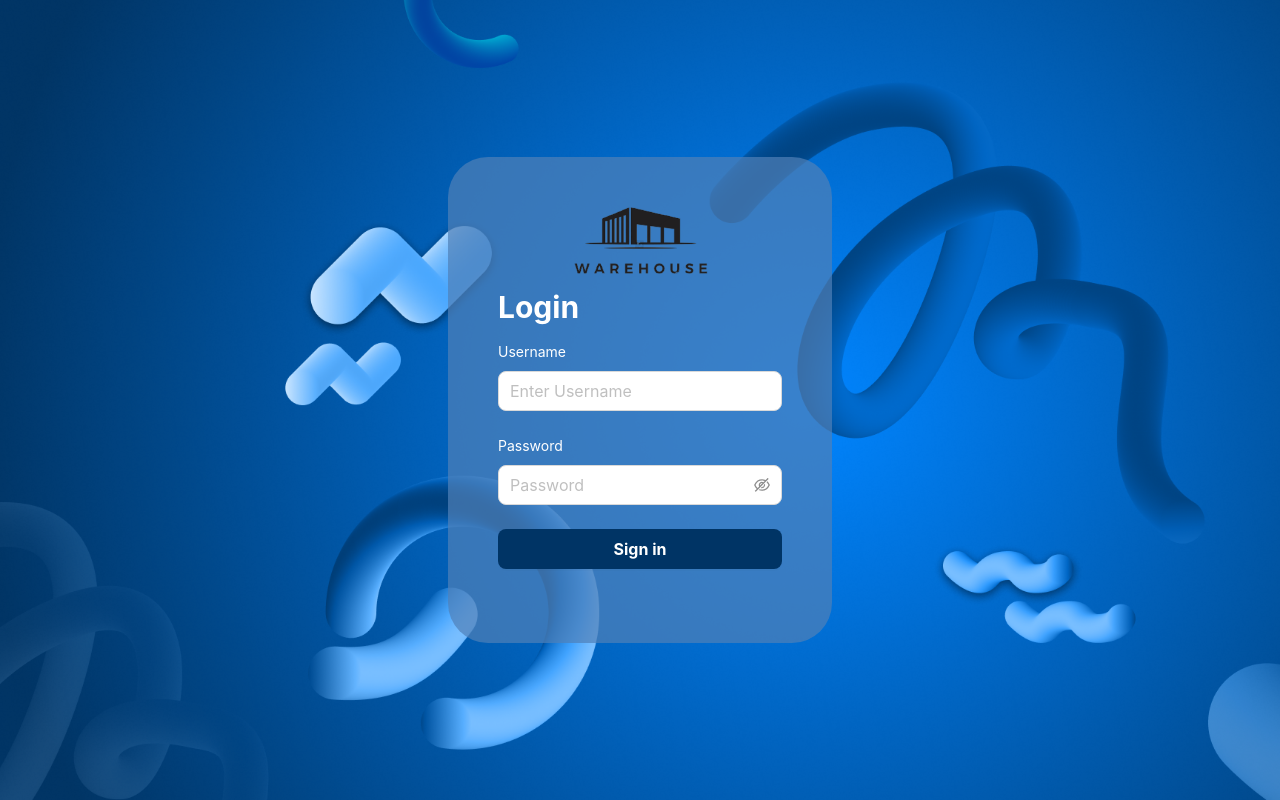
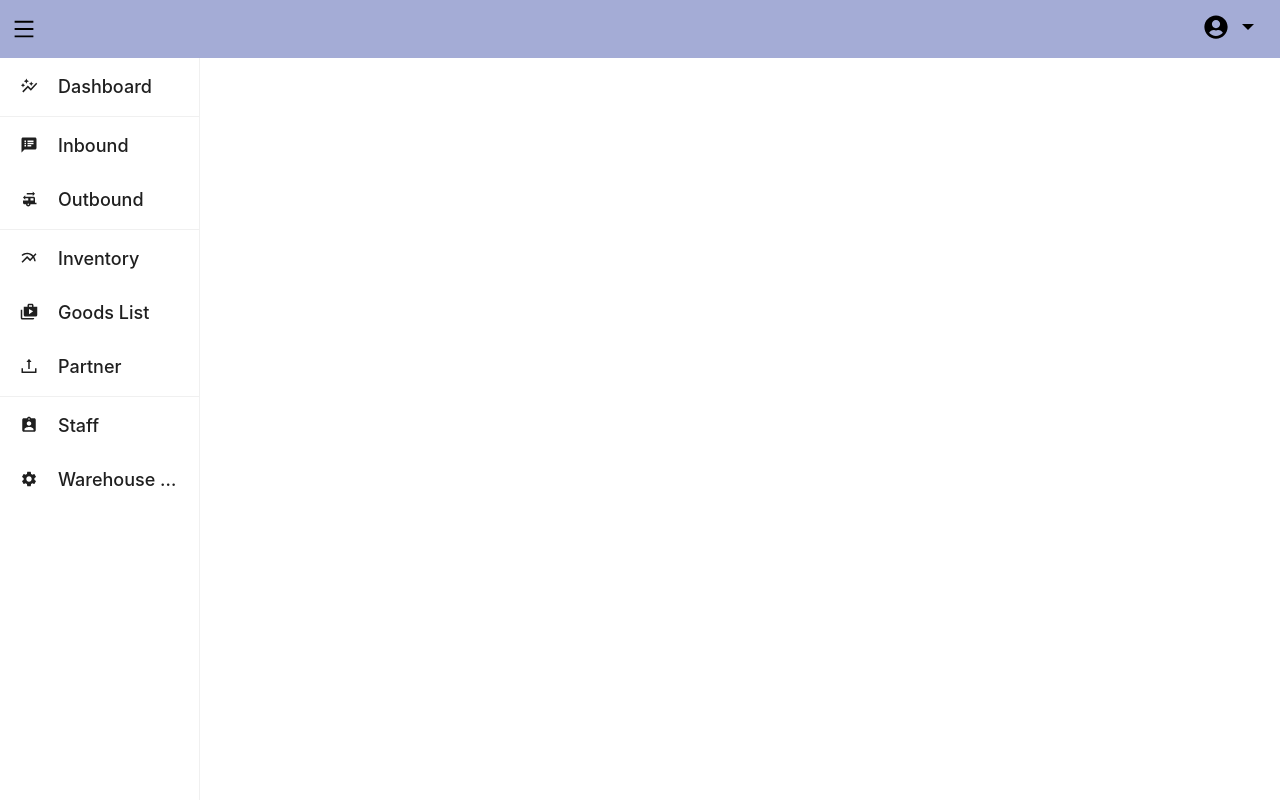
Before and after one commit to Kawaiibuta/StorageManagement, a React (Create React App) app: page / in a window 1280 px wide. Built offline with nearby package versions, Linux system fonts and the light colour scheme.

Commit message:
fix conflict

```diff
--- a/src/App.js
+++ b/src/App.js
@@ -5,14 +5,14 @@ import AppHeader from "./components/AppHeader";
 import Authentication from "./pages/Authentication";
 function App() {
   return (
-    // <div className="App">
-    //   <AppHeader />
-    //   <div className="SideMenuAndPageContent">
-    //     <NavBar />
-    //     <PageContent />
-    //   </div>
-    // </div>
-    <Authentication></Authentication>
+    <div className="App">
+      <AppHeader />
+      <div className="SideMenuAndPageContent">
+        <NavBar />
+        <PageContent />
+      </div>
+    </div>
+    // <Authentication></Authentication>
   );
 }
 export default App;
```
